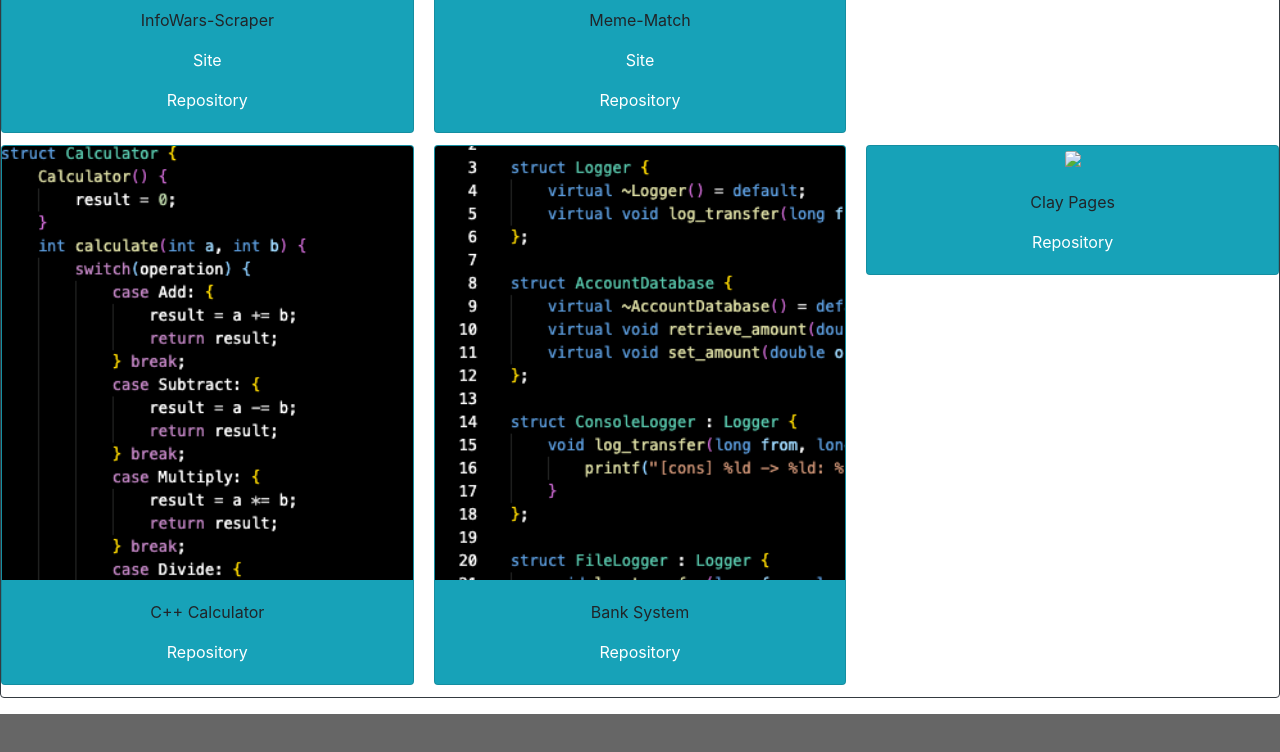
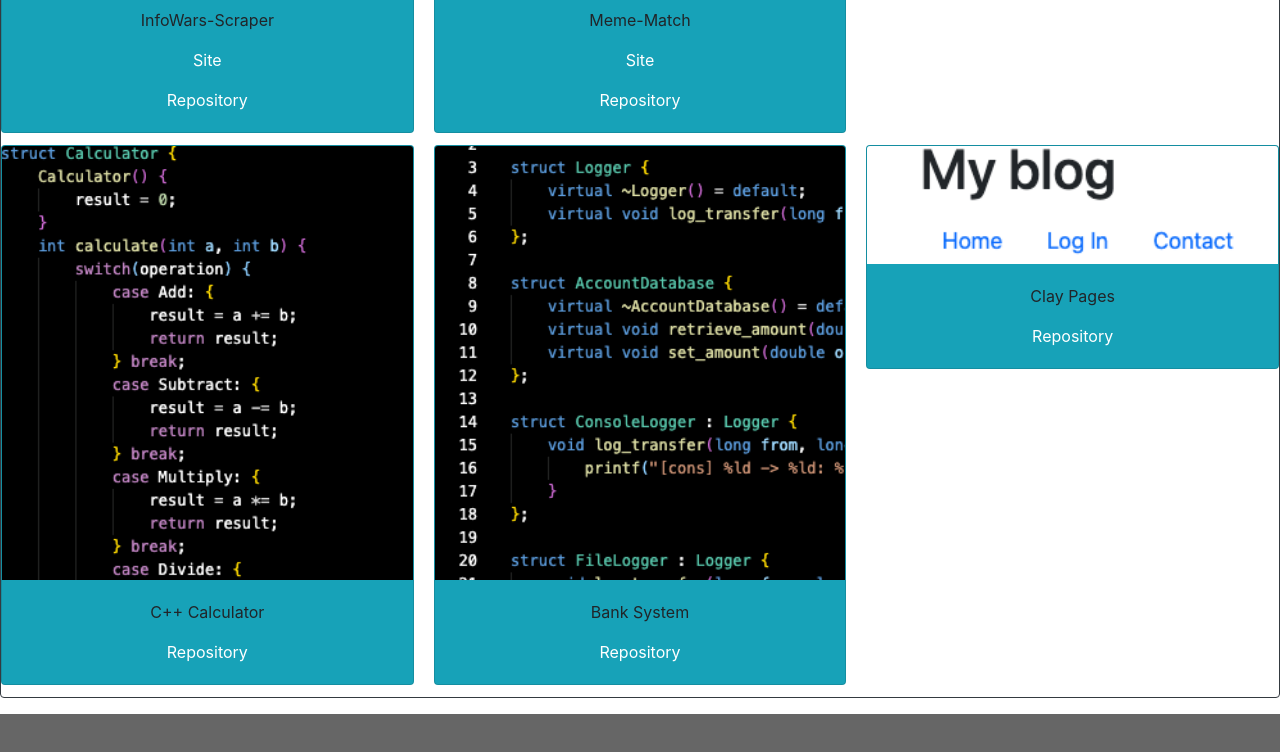
Before and after one commit to wtsegars/Portfolio-Bootstrap, a plain HTML site: page portfolio.html in a window 1280 px wide. Shown: the part 3261-4013 px from the top of the page. Drawn offline with nearby package versions, Linux system fonts and the light colour scheme.

Commit message:
Fixed image link to Clay Pages

```diff
--- a/portfolio.html
+++ b/portfolio.html
@@ -184,7 +184,7 @@
             </div>
         </div>
         <div class="card text-center bg-info">
-            <img src="Assests/Images/menu_n_title.png" class="card-img-top">
+            <img src="Assets/Images/menu_n_title.png" class="card-img-top">
             <div class="card-body">
             <p class="card-text">Clay Pages</p>
             <p class="card-text"><a class="text-white" href="https://github.com/wtsegars/Bank_System">Repository</a></p>
```
